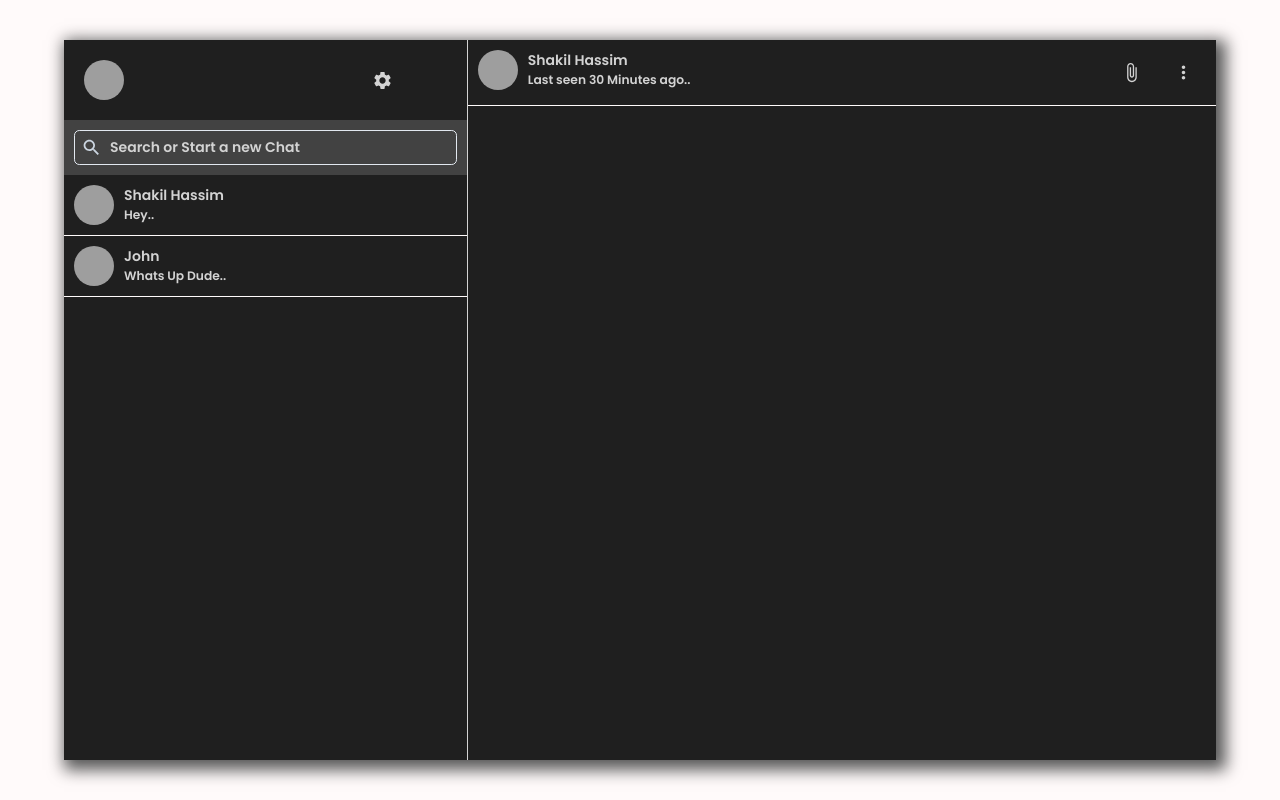
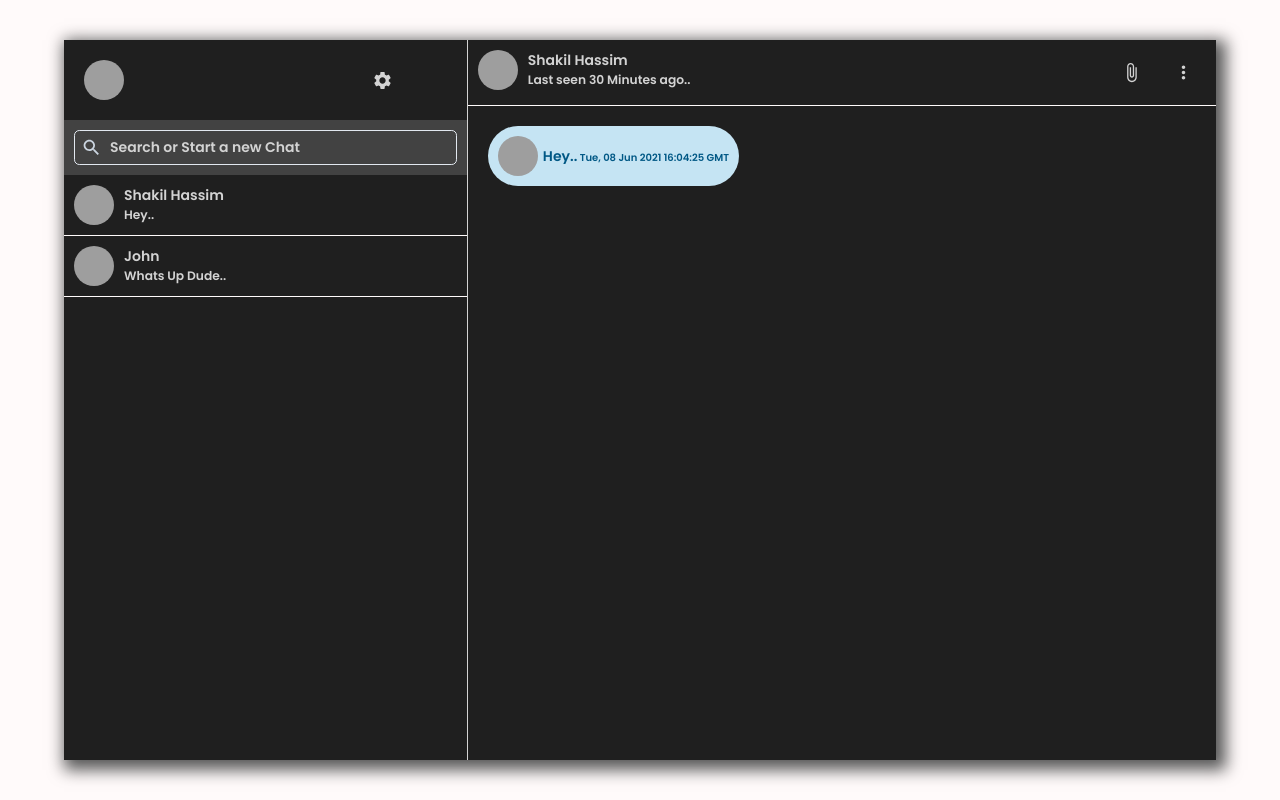
Before and after one commit to luqmanrumaiz/Cool-Chat-App, a React (Create React App) app in the folder cool-chat-app/: page / in a window 1280 px wide. Built offline with nearby package versions, Linux system fonts and the light colour scheme; grey boxes are pictures that could not be loaded.

Commit message:
Completed Chat Message

```diff
--- a/cool-chat-app/src/Chat.css
+++ b/cool-chat-app/src/Chat.css
@@ -12,3 +12,17 @@
 .avatar {
   margin-right: 10px;
 }
+
+.chat__body {
+  flex: 1;
+  overflow: scroll;
+  padding: 20px;
+}
+
+.chat__message {
+  margin-left: 5px;
+}
+
+.chat__timestamp {
+  font-size: 10px;
+}
--- a/cool-chat-app/src/Chat.js
+++ b/cool-chat-app/src/Chat.js
@@ -4,6 +4,7 @@ import { Center, Flex, HStack, Spacer, Text } from "@chakra-ui/layout";
 import { Avatar, Box, IconButton } from "@material-ui/core";
 import MoreVertIcon from "@material-ui/icons/MoreVert";
 import AttachFileIcon from "@material-ui/icons/AttachFile";
+import { Tag, TagLabel } from "@chakra-ui/tag";
 
 function Chat(props) {
   return (
@@ -32,6 +33,30 @@ function Chat(props) {
           </Center>
         </Flex>
       </div>
+
+      <div className="chat__body">
+        <Tag
+          padding="10px"
+          size="lg"
+          colorScheme="telegram"
+          borderRadius="full"
+        >
+          <Avatar
+            src="https://bit.ly/sage-adebayo"
+            size="xs"
+            name="Segun Adebayo"
+            ml={-1}
+            mr={2}
+          />
+          <TagLabel className="chat__message">
+            Hey..
+            <span className="chat__timestamp">
+              {" "}
+              {new Date().toUTCString()}{" "}
+            </span>{" "}
+          </TagLabel>
+        </Tag>
+      </div>
     </div>
   );
 }
--- a/cool-chat-app/src/Sidebar.css
+++ b/cool-chat-app/src/Sidebar.css
@@ -23,3 +23,8 @@
   background-color: rgb(66, 66, 66);
   padding: 10px;
 }
+
+.sidebar__chats {
+  flex: 1;
+  overflow: scroll;
+}
--- a/cool-chat-app/src/SidebarChat.css
+++ b/cool-chat-app/src/SidebarChat.css
@@ -6,3 +6,7 @@
 .avatar {
   margin-right: 10px;
 }
+
+.sidebarChat:hover {
+  background-color: rgb(95, 95, 95);
+}
```
